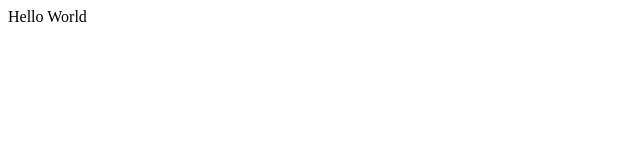
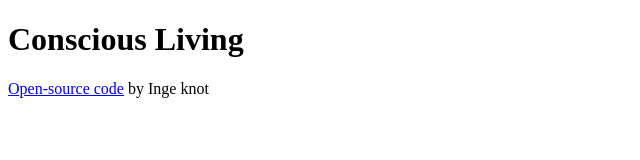
Before and after one commit to ingekn/Responsive_Project, a plain HTML site: page index.html in a window 1280 px wide. Shown: the whole page, without its empty margins (0-640 px from the left). Drawn offline with Linux system fonts and the light colour scheme.

Commit message:
Added link to Github Repository

```diff
--- a/index.html
+++ b/index.html
@@ -10,9 +10,16 @@
       rel="stylesheet"
     />
     <link rel="stylesheet" href="src/styles.css" />
-    <title>Document</title>
+    <title>Conscious Living</title>
   </head>
   <body>
-    Hello World
+    <h1>Conscious Living</h1>
+
+    <p>
+      <a href="https://github.com/ingekn/Responsive_Project"
+        >Open-source code</a
+      >
+      by Inge knot
+    </p>
   </body>
 </html>
```
